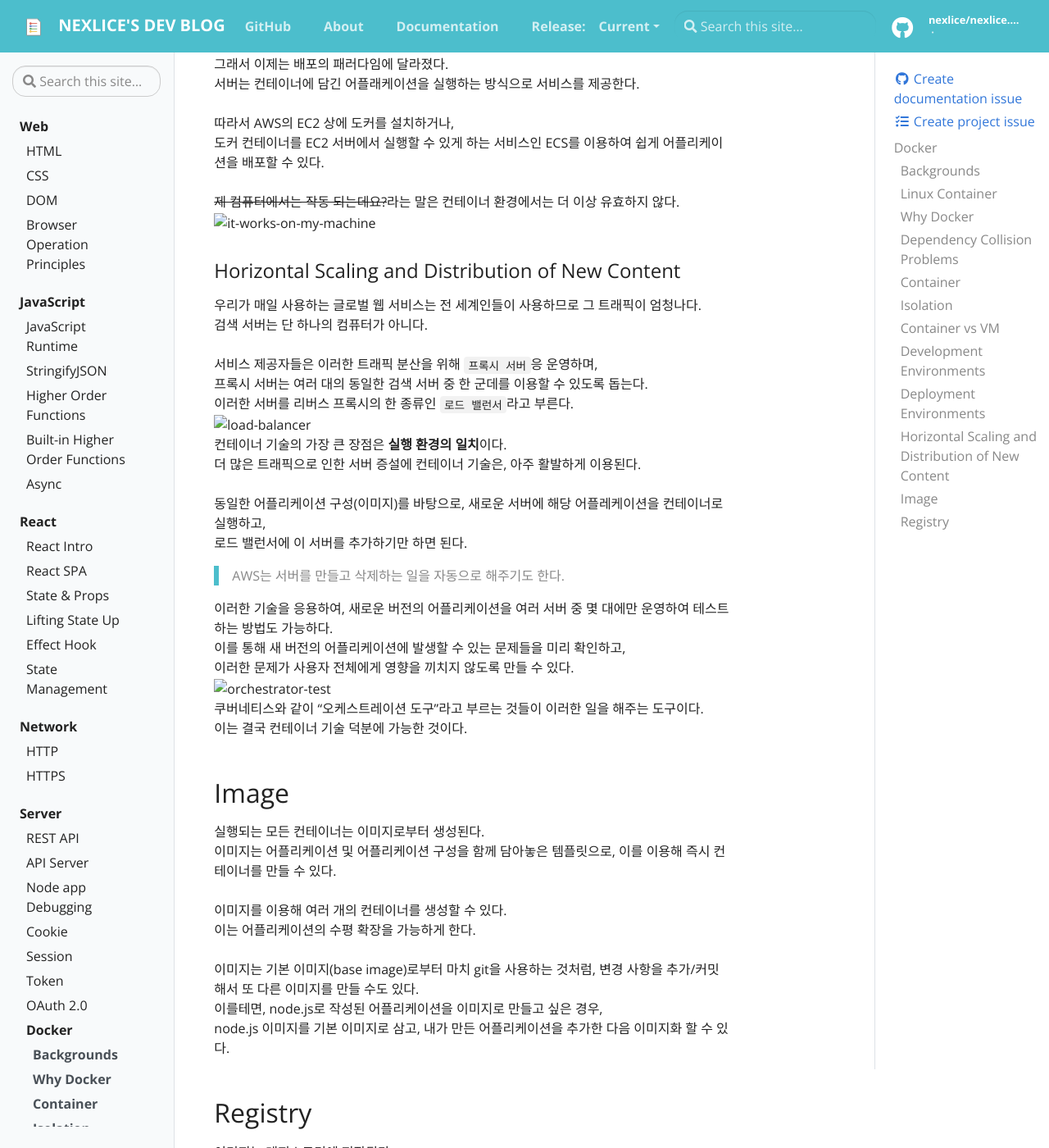
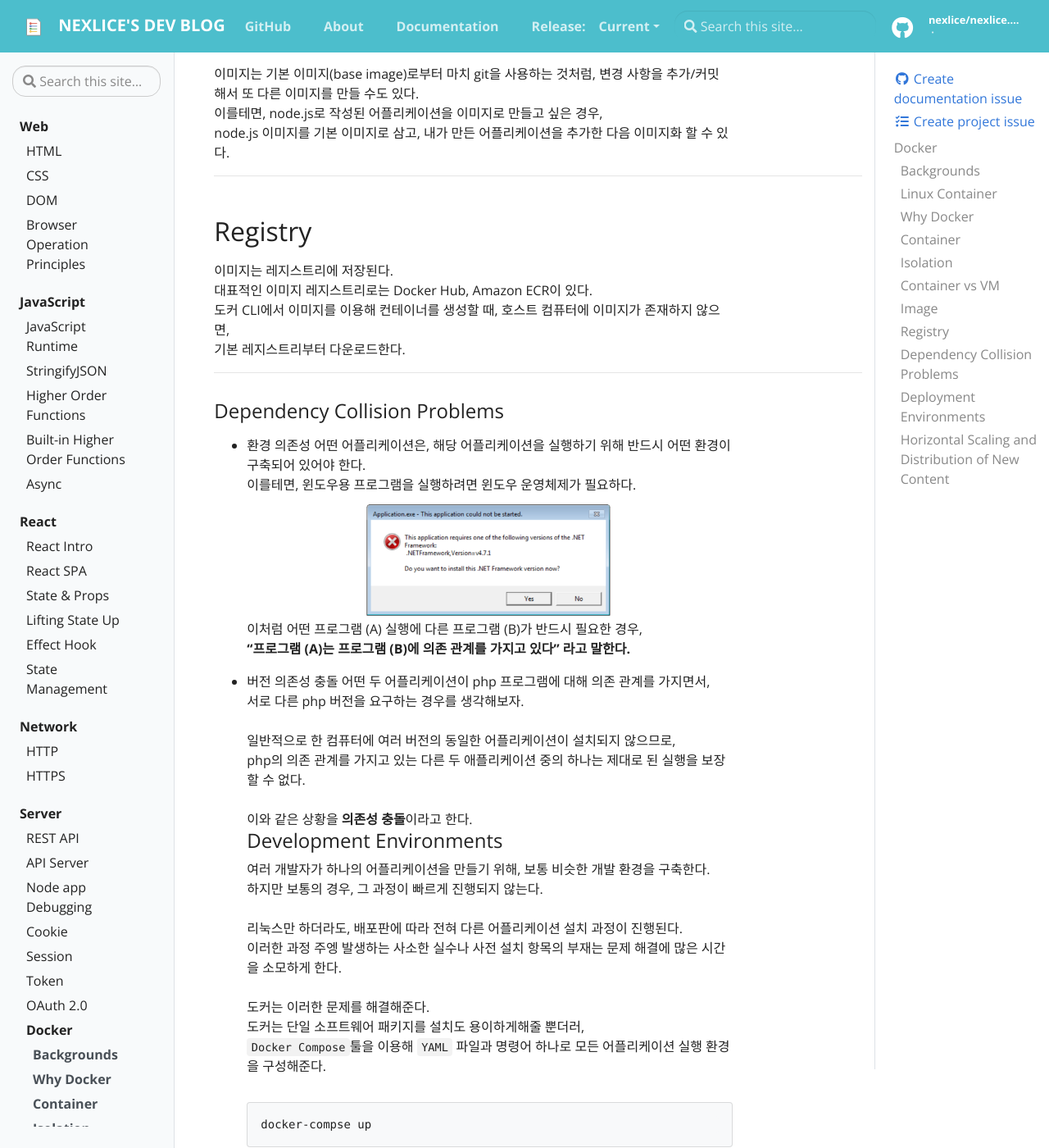
Before and after one commit to nexlice/nexlice.github.io, a Jekyll site: the page built from _docs/server/docker.md, in a window 1280 px wide and 1400 px high, scrolled down 4425 px. Shown: the whole window at 82% size. Built offline with Jekyll 4.4.1, drawn with Linux system fonts in a browser that asks for light colours; some of the changed lines change nothing that is shown; some of the changed text lies outside the part shown.

Commit message:
docker image

```diff
--- a/_docs/server/docker.md
+++ b/_docs/server/docker.md
@@ -14,10 +14,12 @@
 <!-- {% include alert.html type="danger" title="Warning!" content="이 문서는 아직 미완성 문서입니다." %} -->
 
 # Docker
-![docker]()
+![docker](../../assets/img/docker-image.png)
 도커는 리눅스 컨테이터 기술을 기반으로 하는 오픈 소스 서비스이다.
 도커를 통해 어플리케이션 실행 환경을 코드로 작성할 수 있으며, OS를 격리화하여 관리한다.
 도커의 등장 배경과 중요한 개념들에 대해 알아보자.
+
+---
 
 ## Backgrounds
 컨테이너가 있기 전에는 실제로 화물 수송에서 물자를 그물망에 실어 옮기곤 했다.
@@ -39,10 +41,14 @@
 컨테이너 기술의 장점은, `실행 환경에 구애받지 않고, 애플리케이션을 실행할 수 있다`는 것이다.
 이는 다시 말해, 어플리케이션 실행이 어떠한 **환경**에 구애를 받는다는 말이다.
 
+---
+
 ### Linux Container
 리눅스 컨테이너는 리눅스 기반의 기술 중 하나로,
 필요한 라이브러리와 어플리케이션을 모아서 마치 별도의 서버처럼 구성한 것을 말한다.
 컨테이너를 이루는 네트워크 설정, 환경 변수 등의 시스템 자원은 각 컨테이너가 독립적으로 소유하고 있다.
+
+---
 
 ## Why Docker
 도커는 컨테이너를 사용하기 때문에 유용하다.
@@ -57,22 +63,7 @@
 
 각 장점이 어떻게 나타나는지 하나씩 확인해보자.
 
-### Dependency Collision Problems
-- 환경 의존성
-어떤 어플리케이션은, 해당 어플리케이션을 실행하기 위해 반드시 어떤 환경이 구축되어 있어야 한다.
-이를테면, 윈도우용 프로그램을 실행하려면 윈도우 운영체제가 필요하다.
-![.netframework-dependency-error]()
-이처럼 어떤 프로그램 (A) 실행에 다른 프로그램 (B)가 반드시 필요한 경우,
-**"프로그램 A는 프로그램 B에 의존 관계를 가지고 있다" 라고 말한다.**
-
-- 버전 의존성 충돌
-어떤 두 어플리케이션이 php 프로그램에 대해 의존 관계를 가지면서,
-서로 다른 php 버전을 요구하는 경우를 생각해보자.
-<br>
-일반적으로 한 컴퓨터에 여러 버전의 동일한 어플리케이션이 설치되지 않으므로,
-php의 의존 관계를 가지고 있는 다른 두 애플리케이션 중의 하나는 제대로 된 실행을 보장할 수 없다.
-<br>
-이와 같은 상황을 **의존성 충돌**이라고 한다.
+---
 
 ### Container
 컨테이너는 어플리케이션의 의존성, 네트워크 환경, 파일 시스템에 구애받지 않고,
@@ -82,8 +73,12 @@
 즉, 컨테이너에서 실행 중인 어플리케이션은 어떠한 의존성도 공유하지 않고, 각자 고유의 의존성을 포함하고 있다.
 이는 각 컨테이너가 실행 환경이 격리되어 있기 때문에 가능하다.
 
+---
+
 #### Docker Container Lifecycle
-![docker-container-life-cycle]()
+![docker-container-life-cycle](../../assets/img/docker-container-life-cycle.png)
+
+---
 
 ### Isolation
 하나의 컴퓨터 내에 서로 다른 버전의 어플리케이션 (위의 예시로는 php)가 설치될 수 있는 이유는,
@@ -98,7 +93,9 @@
     - 컨테이너 하나에 하나의 IP 주소가 할당되어 있다.
 3. 파일 시스템
     - 컨테이너 안에서 사용되는 파일 시스템은 구획화 되어 있다.
-    그래서 해당 컨테이너에서의 명령이나 파일 드으이 액세스를 제한할 수 있다.
+    그래서 해당 컨테이너에서의 명령이나 파일 등의 액세스를 제한할 수 있다.
+
+---
 
 #### IP
 IP 주소가 컨테이너마다 할당 되는 것이 어떤 이점이 있을지 알아본다.
@@ -115,6 +112,8 @@
 실제로는 하나의 컴퓨터를 사용하지만, 여러 개의 컴퓨터를 이용하는 것처럼 하기 위해 `리소스 격리성`을 활용한다.
 리소스 격리성을 제공하는 기술로는 도커와, 가상 머신이 있다.
 
+---
+
 ### Container vs VM
 `Virtual Machine`이란, 하나의 호스트(주인) 컴퓨터 위에 여러 개의 독립적인 컴퓨터가 작동할 수 있게하는 기술이다.
 대표적으로 `VMware`, `VirtualBox`, `Parallels`가 있다.
@@ -122,7 +121,7 @@
 도커를 비롯한 리눅스 컨테이너 기술은 가상 머신의 접근 방법과 다르다.
 하지만 컨테이너 역시 가상 머신과 비슷한 수준의 격리성을 제공한다.
 <br>
-![left-docker-right-vm]()
+![left-docker-right-vm](../../assets/img/left-docker-right-vm.png)
 위의 그림에서 왼쪽은 도커, 오른쪽은 가상 머신을 설명한다.
 가상 머신과 도커는 격리성을 제공하기 때문에, 어플리케이션마다 다른 컴퓨터에서 실행되는 것처럼,
 IP나 Port를 다르게 설정할 수 있다.
@@ -134,6 +133,45 @@
 - 어플리케이션에 대한 환경 격리성을 중심으로 한 VM과는 달리,
 도커는 Container의 관점에서 개발자와 사용자 커뮤니티를 중심으로 혜택을 제공한다.
 
+---
+
+## Image
+실행되는 모든 컨테이너는 이미지로부터 생성된다.
+이미지는 어플리케이션 및 어플리케이션 구성을 함께 담아놓은 템플릿으로, 이를 이용해 즉시 컨테이너를 만들 수 있다.
+<br>
+이미지를 이용해 여러 개의 컨테이너를 생성할 수 있다.
+이는 어플리케이션의 수평 확장을 가능하게 한다.
+<br>
+이미지는 기본 이미지(base image)로부터 마치 git을 사용하는 것처럼, 변경 사항을 추가/커밋 해서 또 다른 이미지를 만들 수도 있다.
+이를테면, node.js로 작성된 어플리케이션을 이미지로 만들고 싶은 경우,
+node.js 이미지를 기본 이미지로 삼고, 내가 만든 어플리케이션을 추가한 다음 이미지화 할 수 있다.
+
+---
+
+## Registry
+이미지는 레지스트리에 저장된다.
+대표적인 이미지 레지스트리로는 Docker Hub, Amazon ECR이 있다.
+도커 CLI에서 이미지를 이용해 컨테이너를 생성할 때, 호스트 컴퓨터에 이미지가 존재하지 않으면,
+기본 레지스트리부터 다운로드한다.
+
+---
+
+### Dependency Collision Problems
+- 환경 의존성
+어떤 어플리케이션은, 해당 어플리케이션을 실행하기 위해 반드시 어떤 환경이 구축되어 있어야 한다.
+이를테면, 윈도우용 프로그램을 실행하려면 윈도우 운영체제가 필요하다.
+![.netframework-dependency-error](../../assets/img/dotnetframework-error.png)
+이처럼 어떤 프로그램 (A) 실행에 다른 프로그램 (B)가 반드시 필요한 경우,
+**"프로그램 (A)는 프로그램 (B)에 의존 관계를 가지고 있다" 라고 말한다.**
+
+- 버전 의존성 충돌
+어떤 두 어플리케이션이 php 프로그램에 대해 의존 관계를 가지면서,
+서로 다른 php 버전을 요구하는 경우를 생각해보자.
+<br>
+일반적으로 한 컴퓨터에 여러 버전의 동일한 어플리케이션이 설치되지 않으므로,
+php의 의존 관계를 가지고 있는 다른 두 애플리케이션 중의 하나는 제대로 된 실행을 보장할 수 없다.
+<br>
+이와 같은 상황을 **의존성 충돌**이라고 한다.
 ### Development Environments
 여러 개발자가 하나의 어플리케이션을 만들기 위해, 보통 비슷한 개발 환경을 구축한다.
 하지만 보통의 경우, 그 과정이 빠르게 진행되지 않는다.
@@ -151,6 +189,8 @@
 - OS에 상관 없이 즉시 어플리케이션 실행 환경을 만들 수 있다.
 - 개발을 컨테이너 위에서 진행할 경우, 모든 개발팀이 동일한 환경하에 개발을 진행할 수 있다.
 
+---
+
 ###  Deployment Environments
 앞서 설명한 실행 및 개발 환경의 일치 이슈는 서비스 배포에 환경에서도 동일하게 적용된다.
 웹 서비스의 배포란, "어떤 어플리케이션이 특정 런타임 환경 위에서 실행되고, 사용자에게 이를 제공한다"를 뜻한다.
@@ -163,7 +203,9 @@
 도커 컨테이너를 EC2 서버에서 실행할 수 있게 하는 서비스인 ECS를 이용하여 쉽게 어플리케이션을 배포할 수 있다.
 <br>
 ~~제 컴퓨터에서는 작동 되는데요?~~라는 말은 컨테이너 환경에서는 더 이상 유효하지 않다.
-![it-works-on-my-machine]()
+![it-works-on-my-machine](../../assets/img/it-works-on-my-machine.png)
+
+---
 
 ### Horizontal Scaling and Distribution of New Content
 우리가 매일 사용하는 글로벌 웹 서비스는 전 세계인들이 사용하므로 그 트래픽이 엄청나다.
@@ -172,7 +214,7 @@
 서비스 제공자들은 이러한 트래픽 분산을 위해 `프록시 서버`응 운영하며,
 프록시 서버는 여러 대의 동일한 검색 서버 중 한 군데를 이용할 수 있도록 돕는다.
 이러한 서버를 리버스 프록시의 한 종류인 `로드 밸런서`라고 부른다.
-![load-balancer]()
+![load-balancer](../../assets/img/load-balancer.png)
 컨테이너 기술의 가장 큰 장점은 **실행 환경의 일치**이다.
 더 많은 트래픽으로 인한 서버 증설에 컨테이너 기술은, 아주 활발하게 이용된다.
 <br>
@@ -183,23 +225,6 @@
 이러한 기술을 응용하여, 새로운 버전의 어플리케이션을 여러 서버 중 몇 대에만 운영하여 테스트하는 방법도 가능하다.
 이를 통해 새 버전의 어플리케이션에 발생할 수 있는 문제들을 미리 확인하고,
 이러한 문제가 사용자 전체에게 영향을 끼치지 않도록 만들 수 있다.
-![orchestrator-test]()
+![orchestrator-test](../../assets/img/orchestrator.png)
 쿠버네티스와 같이 "오케스트레이션 도구"라고 부르는 것들이 이러한 일을 해주는 도구이다.
 이는 결국 컨테이너 기술 덕분에 가능한 것이다.
-
-## Image
-실행되는 모든 컨테이너는 이미지로부터 생성된다.
-이미지는 어플리케이션 및 어플리케이션 구성을 함께 담아놓은 템플릿으로, 이를 이용해 즉시 컨테이너를 만들 수 있다.
-<br>
-이미지를 이용해 여러 개의 컨테이너를 생성할 수 있다.
-이는 어플리케이션의 수평 확장을 가능하게 한다.
-<br>
-이미지는 기본 이미지(base image)로부터 마치 git을 사용하는 것처럼, 변경 사항을 추가/커밋 해서 또 다른 이미지를 만들 수도 있다.
-이를테면, node.js로 작성된 어플리케이션을 이미지로 만들고 싶은 경우,
-node.js 이미지를 기본 이미지로 삼고, 내가 만든 어플리케이션을 추가한 다음 이미지화 할 수 있다.
-
-## Registry
-이미지는 레지스트리에 저장된다.
-대표적인 이미지 레지스트리로는 Docker Hub, Amazon ECR이 있다.
-도커 CLI에서 이미지를 이용해 컨테이너를 생성할 때, 호스트 컴퓨터에 이미지가 존재하지 않으면,
-기본 레지스트리부터 다운로드한다.
```
Also changed, not shown: assets/img/docker-container-life-cycle.png (added), assets/img/dotnetframework-error.png (added), assets/img/it-works-on-my-machine.png (added), assets/img/left-docker-right-vm.png (added), assets/img/load-balancer.png (added), assets/img/orchestrator.png (added).
